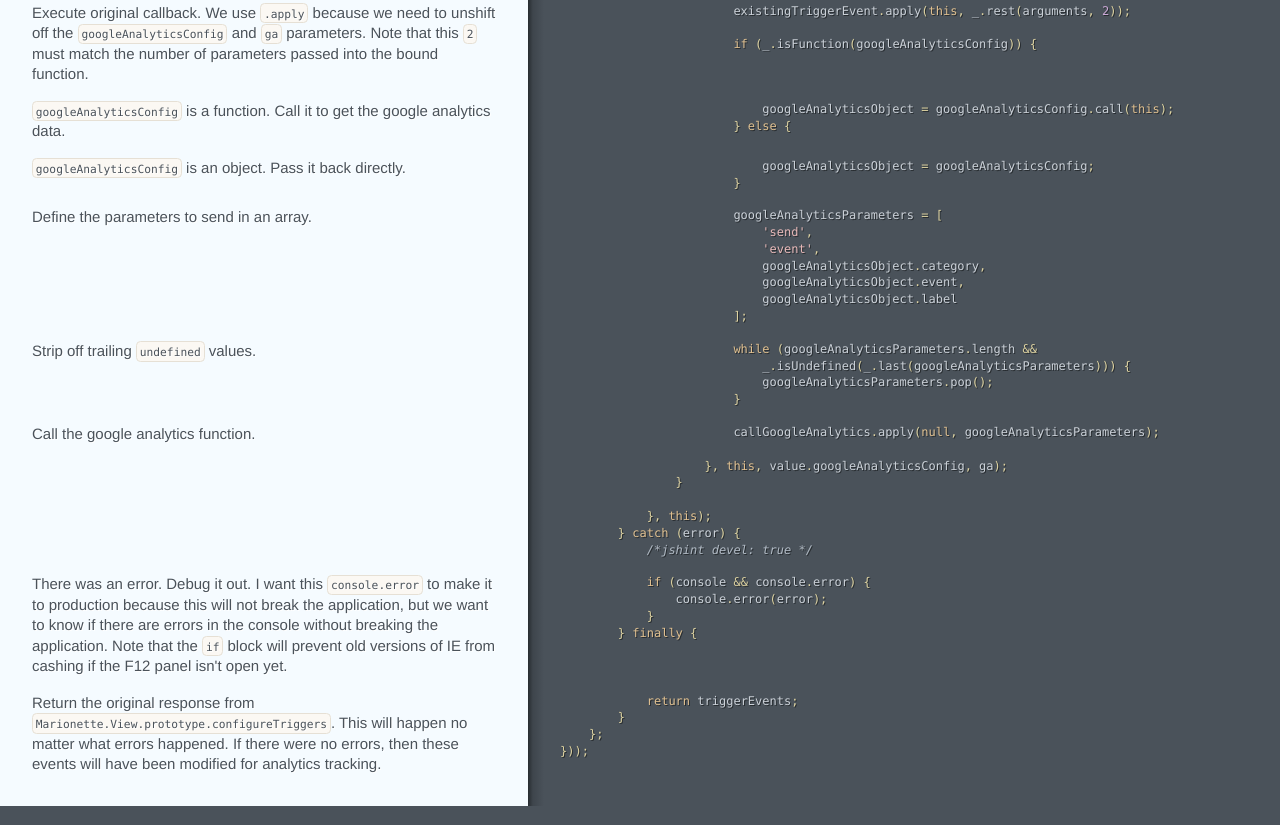
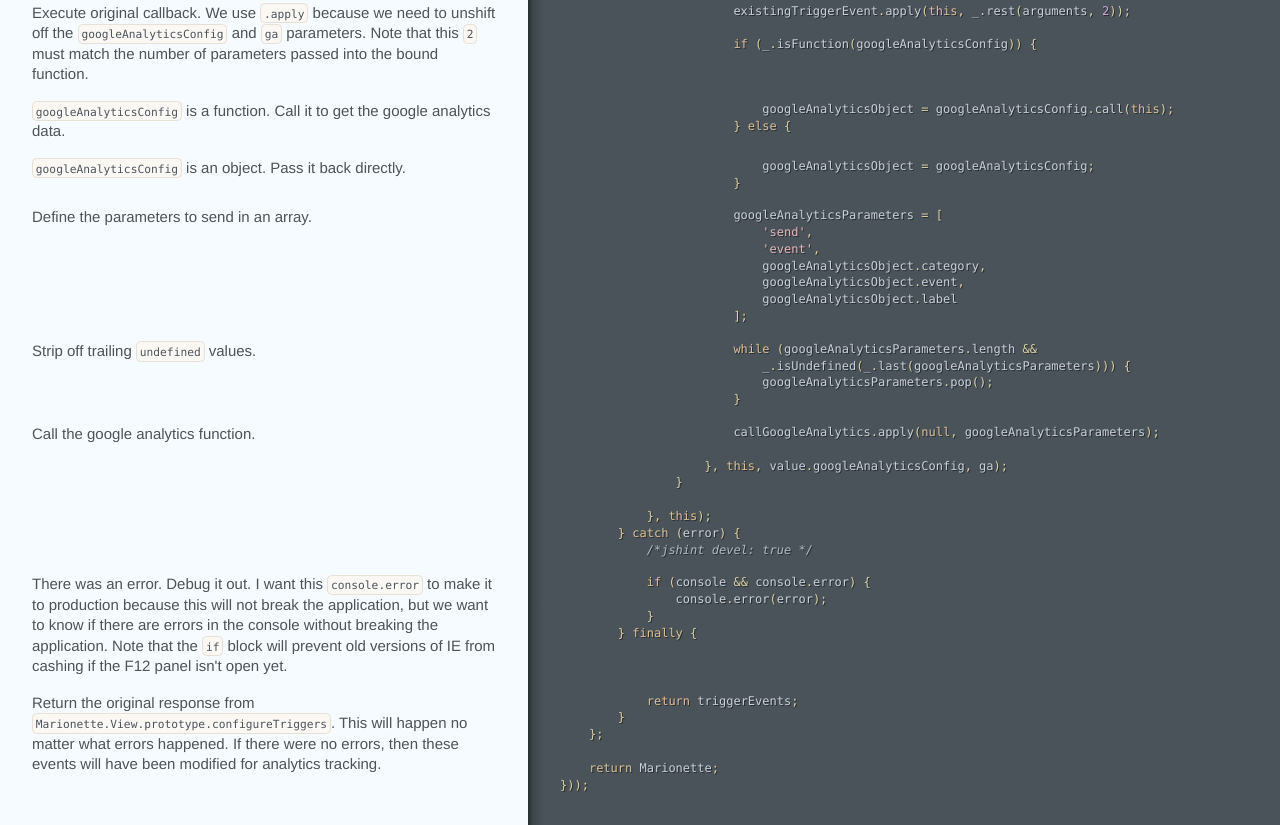
Before and after one commit to UseAllFive/marionette.googleAnalyticsEvents, a website: page docs/marionette.googleAnalyticsEvents.html in a window 1280 px wide. Shown: the part 3461-4286 px from the top of the page. Drawn offline with Linux system fonts and the light colour scheme.

Commit message:
Update documentation.

```diff
--- a/docs/marionette.googleAnalyticsEvents.html
+++ b/docs/marionette.googleAnalyticsEvents.html
@@ -185,4 +185,6 @@ no errors, then these events will have been modified for
 analytics tracking.</p></div></div><div class="code"><div class="wrapper">            <span class="k">return</span> <span class="nx">triggerEvents</span><span class="p">;</span>
         <span class="p">}</span>
     <span class="p">};</span>
+
+    <span class="k">return</span> <span class="nx">Marionette</span><span class="p">;</span>
 <span class="p">}));</span></div></div></div></div></body></html>
```
Also changed, not shown: dist/marionette.googleAnalyticsEvents.min.js.
